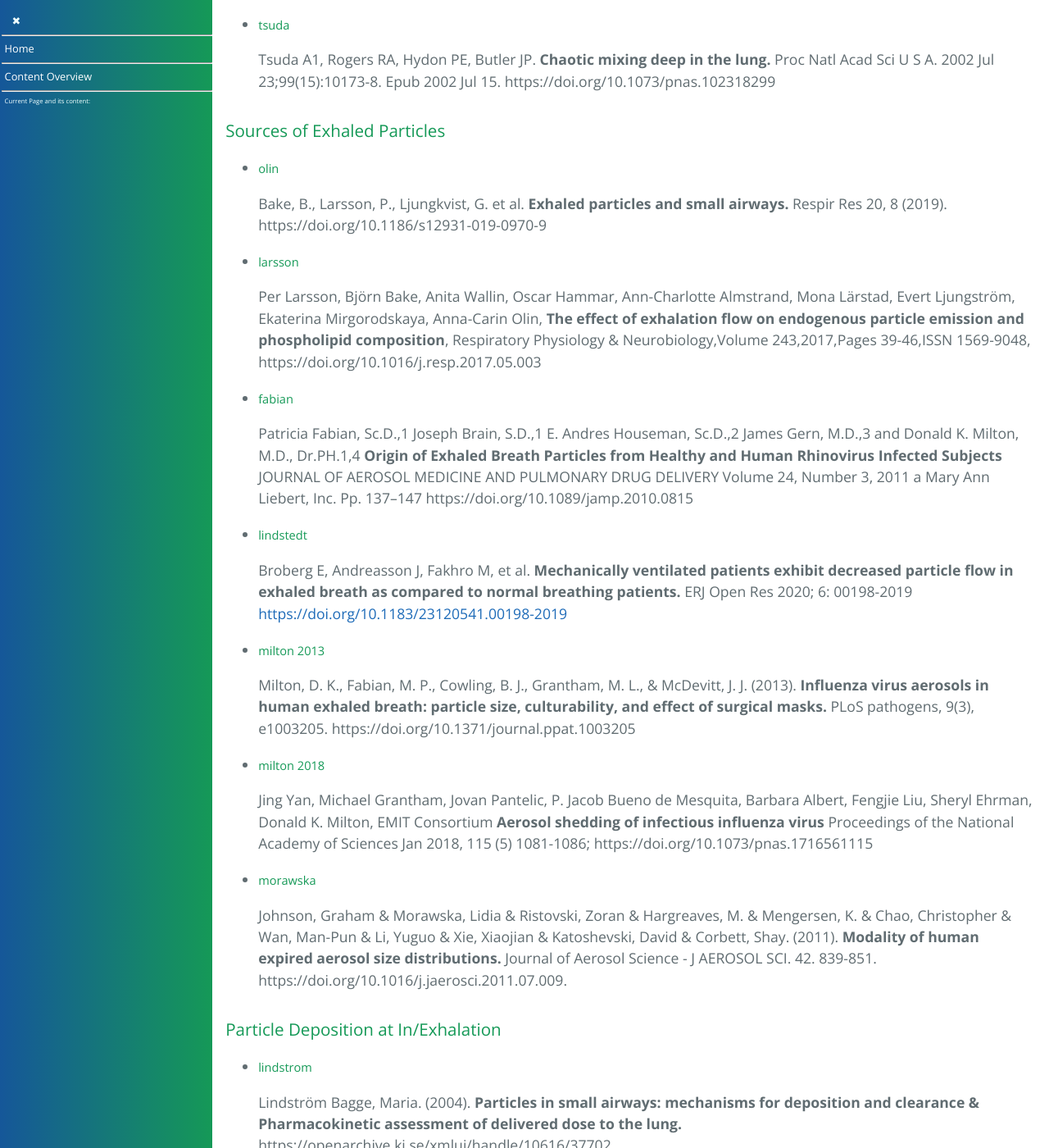
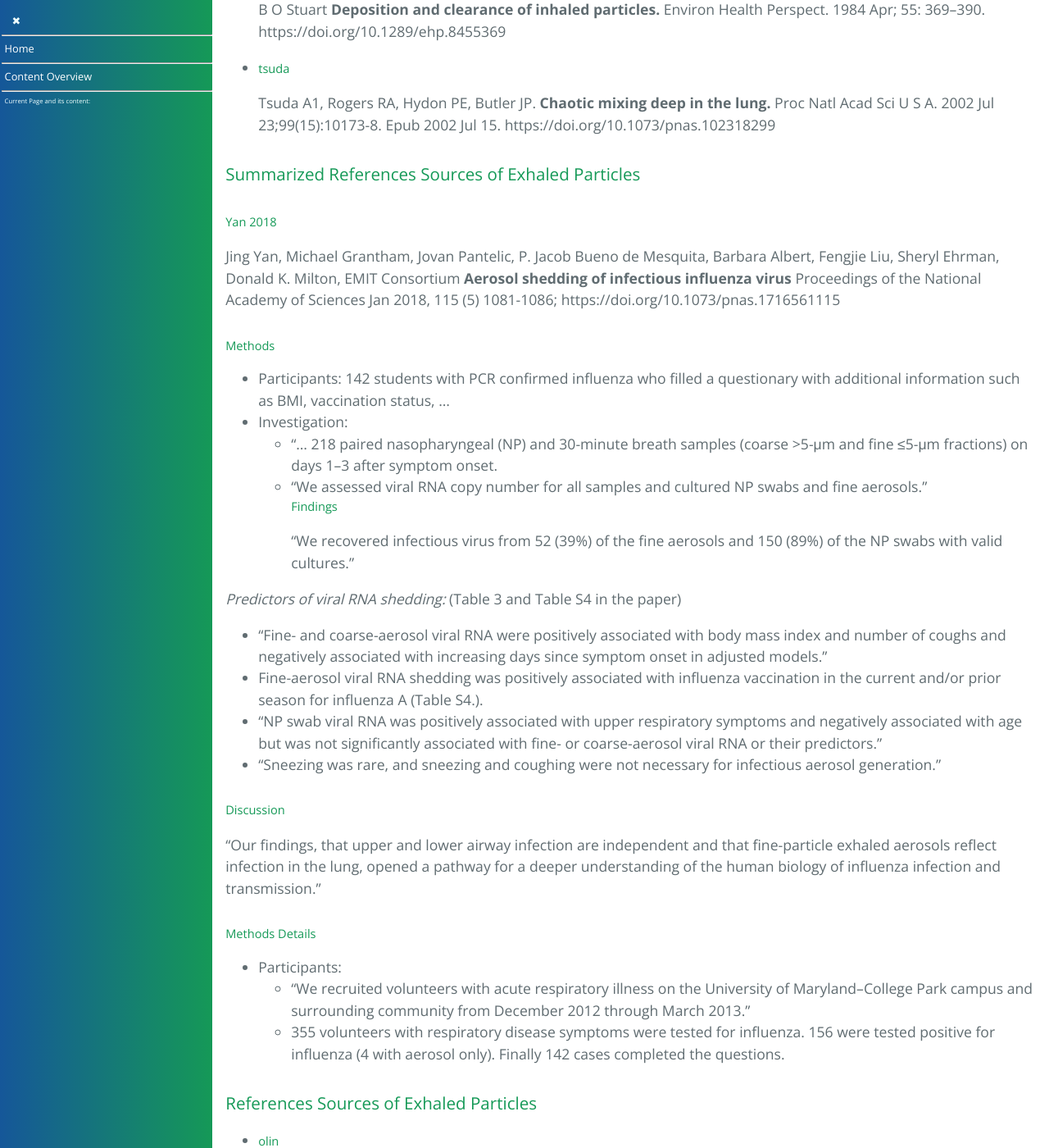
Before and after one commit to forestgrape/coronavirus, a Jekyll site: the page built from 5_epidemiological/transmission.md, in a window 1280 px wide and 1400 px high, scrolled down 16712 px. Shown: the whole window at 82% size. Built offline with Jekyll 4.4.1, drawn with Linux system fonts in a browser that asks for light colours; our own code applies the rules of GitHub Pages for plain Markdown files; some of the changed text lies outside the part shown.

Commit message:
renamed ref milton 2018 to yan 2018 and summarized it

```diff
--- a/5_epidemiological/transmission.md
+++ b/5_epidemiological/transmission.md
@@ -26,7 +26,8 @@
   * [Particles in the Respiratory Tract](#particles-in-the-respiratory-tract)
   * [Particles in the Air](#particles-in-the-air)
   * [Airflow Theory](#airflow-theory)
-  * [Sources of Exhaled Particles](#sources-of-exhaled-particles)
+  * [Summarized References Sources of Exhaled Particles](#summarized-references-sources-of-exhaled-particles)
+  * [References Sources of Exhaled Particles](#references-sources-of-exhaled-particles)
   * [Particle Deposition at In/Exhalation](#particle-deposition-at-inexhalation)
   * [Transmission and Infection of Respiratory Viruses](#transmission-and-infection-of-respiratory-viruses)
 
@@ -195,8 +196,8 @@ This section describes when particles are generated and how they spread within t
 
 * Larger particles i.e. droplet are mostly spread at coughing and speaking. Coughing yields mostly particles from the upper respiratory tract.
 * Small particles from the lower respiratory tract (<1 micro meter) are generated from breathing alone and their generation does not require speaking or coughing. [Larsson et al](#larsson) identified the origins by analyzing the lipid composition of the particles.
-* [Fabian et al](#fabian) describes that the number of particles exhaled is very individual. Differences greater than a factor of 500 were observed. Data indicate a  positive correlation with age.
-* [Milton et al](#milton-2018) observed that the aerosol amount exhaled correlated both with coughing and BMI. Coughing correlated with RNA shedding. However, with breathing and speaking alone, there are small infectious aerosols exhaled too.
+* [Fabian et al](#fabian) describes that the number of particles exhaled is very individual. Differences greater than a factor of 500 were observed. Data indicate a  positive correlation with age. 24% of participants exhaled 81% of all measured exhaled particles.
+* [Milton et al](#yan-2018) observed that the aerosol amount exhaled correlated both with coughing and BMI. Coughing correlated with RNA shedding. However, with breathing and speaking alone, there are small infectious aerosols exhaled too.
 
 That small particulates are exhaled upon breathing alone from the deep lungs, combined with the observations that in the deep lungs the SARS-CoV-2 receptor ACE2 is highly available, means that Covid-19 can be transmitted with breathing alone.
 
@@ -518,7 +519,34 @@ Measures in more detail are found in [Protection Measures](../7_social/controlli
 	Proc Natl Acad Sci U S A. 2002 Jul 23;99(15):10173-8. Epub 2002 Jul 15. https://doi.org/10.1073/pnas.102318299
 
 
-### Sources of Exhaled Particles
+### Summarized References Sources of Exhaled Particles
+##### Yan 2018
+Jing Yan, Michael Grantham, Jovan Pantelic, P. Jacob Bueno de Mesquita, Barbara Albert, Fengjie Liu, Sheryl Ehrman, Donald K. Milton, EMIT Consortium
+**Aerosol shedding of infectious influenza virus**
+Proceedings of the National Academy of Sciences Jan 2018, 115 (5) 1081-1086; https://doi.org/10.1073/pnas.1716561115
+##### Methods
+* Participants: 142 students with PCR confirmed influenza who filled a questionary with additional information such as BMI, vaccination status, ...
+* Investigation:
+  * "... 218 paired nasopharyngeal (NP) and 30-minute breath samples (coarse >5-μm and fine ≤5-μm fractions) on days 1–3 after symptom onset.
+  * "We assessed viral RNA copy number for all samples and cultured NP swabs and fine aerosols."
+##### Findings
+"We recovered infectious virus from 52 (39%) of the fine aerosols and 150 (89%) of the NP swabs with valid cultures."
+
+*Predictors of viral RNA shedding:* (Table 3 and Table S4 in the paper)
+* "Fine- and coarse-aerosol viral RNA were positively associated with body mass index and number of coughs and negatively associated with increasing days since symptom onset in adjusted models."
+* Fine-aerosol viral RNA shedding was positively associated with influenza vaccination in the current and/or prior season for influenza A (Table S4.).
+* "NP swab viral RNA was positively associated with upper respiratory symptoms and negatively associated with age but was not significantly associated with fine- or coarse-aerosol viral RNA or their predictors."
+* "Sneezing was rare, and sneezing and coughing were not necessary for infectious aerosol generation."
+
+##### Discussion
+"Our findings, that upper and lower airway infection are independent and that fine-particle exhaled aerosols reflect infection in the lung, opened a pathway for a deeper understanding of the human biology of influenza infection and transmission."
+
+##### Methods Details
+* Participants:
+  * "We recruited volunteers with acute respiratory illness on the University of Maryland–College Park campus and surrounding community from December 2012 through March 2013."
+  * 355 volunteers with respiratory disease symptoms were tested for influenza. 156 were tested positive for influenza (4 with aerosol only). Finally 142 cases completed the questions.
+
+### References Sources of Exhaled Particles
 
 * ##### olin
     Bake, B., Larsson, P., Ljungkvist, G. et al.
@@ -541,11 +569,6 @@ Measures in more detail are found in [Protection Measures](../7_social/controlli
 
 * ##### milton 2013
     Milton, D. K., Fabian, M. P., Cowling, B. J., Grantham, M. L., & McDevitt, J. J. (2013). **Influenza virus aerosols in human exhaled breath: particle size, culturability, and effect of surgical masks.** PLoS pathogens, 9(3), e1003205. https://doi.org/10.1371/journal.ppat.1003205
-
-* ##### milton 2018
-    Jing Yan, Michael Grantham, Jovan Pantelic, P. Jacob Bueno de Mesquita, Barbara Albert, Fengjie Liu, Sheryl Ehrman, Donald K. Milton, EMIT Consortium
-    **Aerosol shedding of infectious influenza virus**
-    Proceedings of the National Academy of Sciences Jan 2018, 115 (5) 1081-1086; https://doi.org/10.1073/pnas.1716561115
 
 * ##### morawska
     Johnson, Graham & Morawska, Lidia & Ristovski, Zoran & Hargreaves, M. & Mengersen, K. & Chao, Christopher & Wan, Man-Pun & Li, Yuguo & Xie, Xiaojian & Katoshevski, David & Corbett, Shay. (2011). **Modality of human expired aerosol size distributions.** Journal of Aerosol Science - J AEROSOL SCI. 42. 839-851. https://doi.org/10.1016/j.jaerosci.2011.07.009.
@@ -629,7 +652,6 @@ Measures in more detail are found in [Protection Measures](../7_social/controlli
 
 
 
-
 ### Transmission and Infection of Respiratory Viruses
 
 * ##### kikkert
@@ -637,8 +659,6 @@ Measures in more detail are found in [Protection Measures](../7_social/controlli
 	**Innate Immune Evasion by Human Respiratory RNA Viruses**
 	J Innate Immun 2020;12:4–20
 	https://doi.org/10.1159/000503030
-
-
 
 
 * ##### pierret
```
